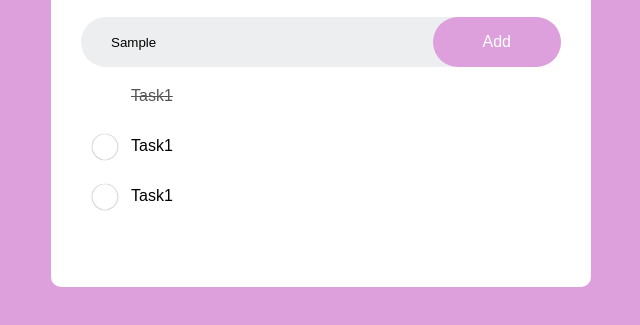
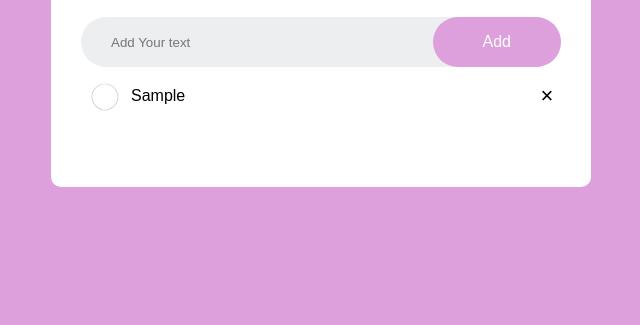
Before and after one commit to himanshiagrawal22/To_D0_List, a plain HTML site: page index.html in a window 1280 px wide. Both pictures are taken after typing "Sample" into the empty fields and a click on the button "Add". Shown: the part 201-526 px from the top of the page, without its empty margins (319-959 px from the left). Drawn offline with Linux system fonts and the light colour scheme.

Commit message:
new commit

```diff
--- a/index.html
+++ b/index.html
@@ -6,6 +6,7 @@
     <meta name="viewport" content="width=device-width, initial-scale=1.0">
     <title>Document</title>
     <link rel="stylesheet" href="style.css">
+
 </head>
 
 <body>
@@ -13,17 +14,17 @@
         <div class="todocont">
             <h1 class="heading1">TO-Do List<img class="bookpen" src="img/notebook.jpg" alt=""> </h1>
             <div class="addcontent">
-                <input class="textbox" type="text" placeholder="Add Your text">
-                <button class="btn">Add</button>
+                <input id="textbox" type="text" placeholder="Add Your text">
+                <button class="btn" onclick="addContent()">Add</button>
             </div>
-            <ul class="listcontainer">
-                <li class="checked">Task1</li>
+            <ul id="listcontainer">
+                <!--<li class="checked">Task1</li>
                 <li>Task1</li>
-                <li>Task1</li>
+                <li>Task1</li>-->
             </ul>
         </div>
     </div>
-
+   <script src="script.js"></script>
 </body>
 
 </html>
--- /dev/null
+++ b/script.js
@@ -0,0 +1,42 @@
+const inpbox=document.getElementById("textbox");
+const containerli=document.getElementById("listcontainer");
+function addContent()
+{
+    if(inpbox.value==='')
+        {
+            alert("You have to write something!");
+        }
+        else{
+    let li=document.createElement("li");
+    li.innerHTML=inpbox.value;
+    containerli.appendChild(li);
+    let spantag=document.createElement("span");
+    spantag.innerHTML="\u00d7";
+    li.appendChild(spantag);
+}
+inpbox.value='';
+saveContent();
+}
+
+
+containerli.addEventListener("click",function(e)
+{
+   if(e.target.tagName==="LI") {
+e.target.classList.toggle("checked");
+saveContent();
+    }
+    else if(e.target.tagName==="SPAN"){
+e.target.parentElement.remove();
+saveContent();
+    }
+});
+
+function saveContent()
+{
+    localStorage.setItem("data",containerli.innerHTML);
+}
+function showContent()
+{
+    containerli.innerHTML=localStorage.getItem("data");
+}
+showContent();
--- a/style.css
+++ b/style.css
@@ -37,7 +37,7 @@
     border-radius: 30px;
     padding-left: 20px;
 }
-.textbox{
+#textbox{
 
     border-radius: 30px;
     border: none;
@@ -86,6 +86,16 @@ text-decoration: line-through;
 ul li.checked::before{
     background-image:url(img/checkimage.png);
 }
-ul li.checked::after{
-
+ul li span{
+   position: absolute;
+    border-radius: 50%;
+    width:28px;
+    height: 28px;
+    font-size: 22px;
+text-align: center;
+   bottom: 6px;
+   right: 0;
 }
+ul li span:hover{
+    background-color: plum;
+}
```
